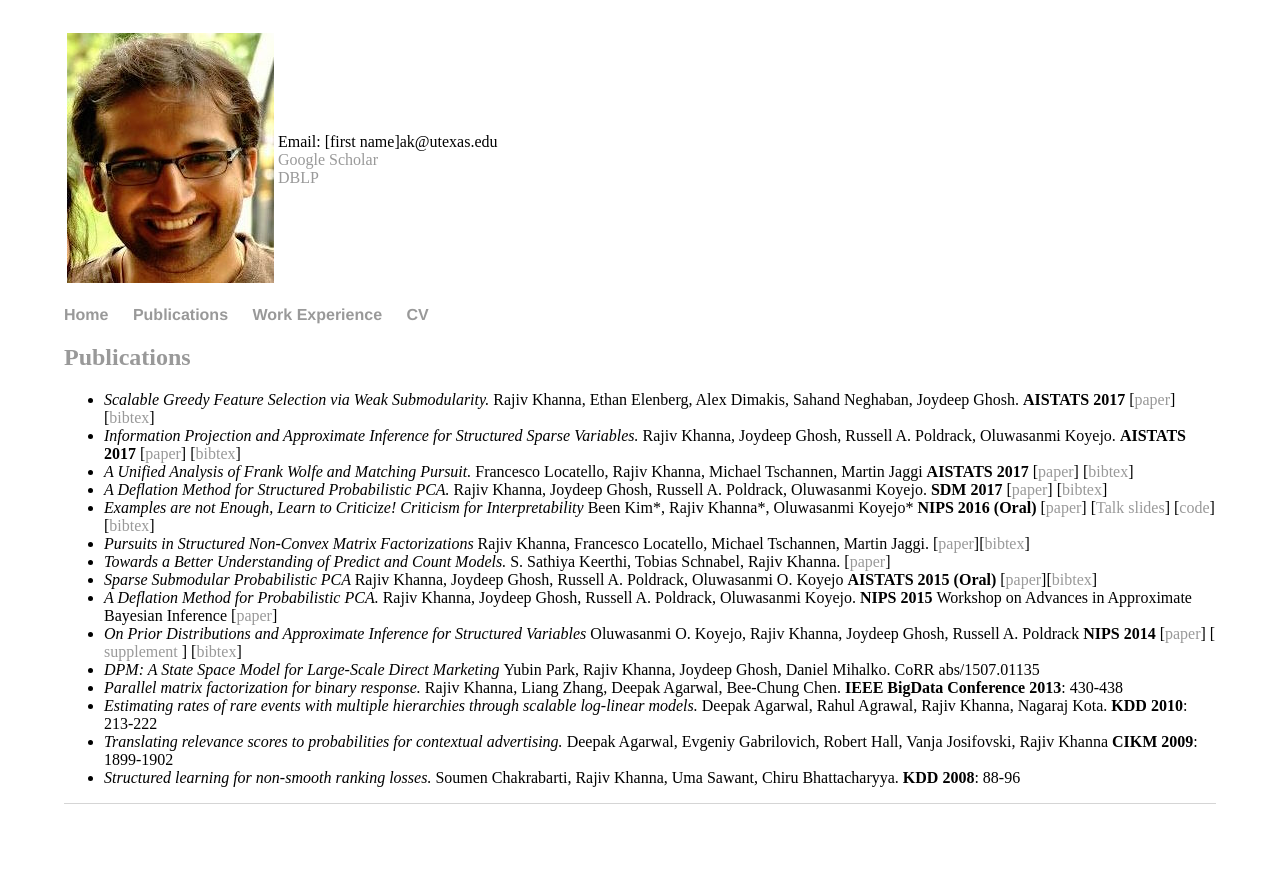
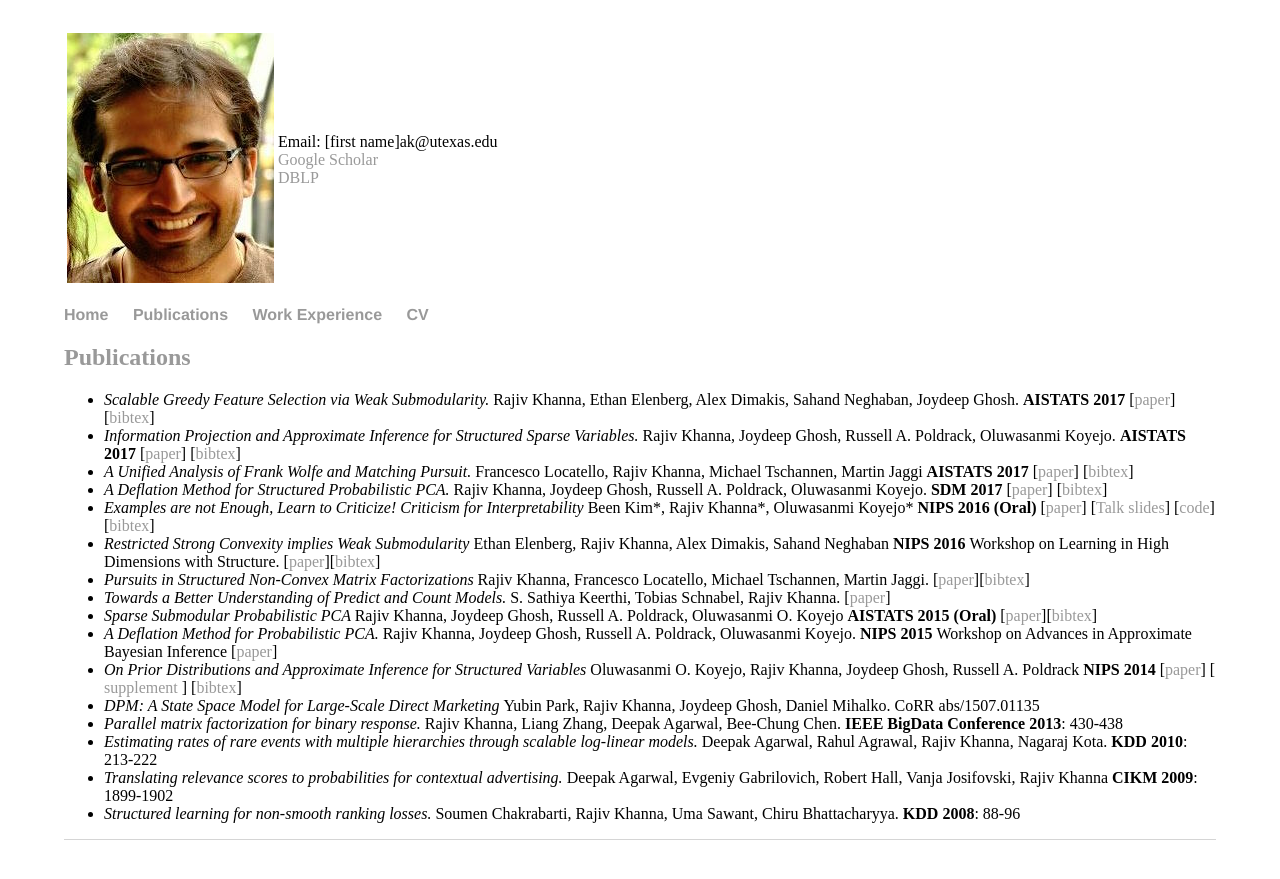
Before and after one commit to rjvak7/rjvak7.github.io, a Jekyll site: the page built from pubs.html, in a window 1280 px wide. Shown: the top 879 px of the page. Built offline with Jekyll 4.4.1, drawn with Linux system fonts in a browser that asks for light colours.

Commit message:
update pubs

```diff
--- a/pubs.html
+++ b/pubs.html
@@ -43,6 +43,14 @@ year = 2017 <br>
   booktitle={Advances in Neural Information Processing Systems},<br>
   year={2016} <br>
 }</div>  </li>
+<li> <i> Restricted Strong Convexity implies Weak Submodularity </i> Ethan Elenberg, Rajiv Khanna, Alex Dimakis, Sahand Neghaban <b> NIPS 2016 </b> Workshop on Learning in High Dimensions with Structure. [<a href="https://arxiv.org/abs/1612.00804">paper</a>][<a href = javascript:showhide('rscbib')>bibtex</a>]  <div id ="rscbib" style="display:none">
+@ARTICLE{Elenberg:2016rsc, <br>
+   author = { {Elenberg}, Ethan and {Khanna}, Rajiv and {Dimakis}, Alexandros and {Negahban}, Sahand}, <br>
+    title = {Restricted Strong Convexity Implies Weak Submodularity}, <br>
+  journal = {Proc. NIPS Workshop on Learning in High Dimensions with Structure}, <br>
+     year = 2016, <br>
+    month = dec, <br>
+} </div> </li>
 <li> <i> Pursuits in Structured Non-Convex Matrix Factorizations </i> Rajiv Khanna, Francesco Locatello, Michael Tschannen, Martin Jaggi. [<a href="https://arxiv.org/abs/1602.04208">paper</a>][<a href = javascript:showhide('pursuitsbib')>bibtex</a>]  <div id ="pursuitsbib" style="display:none">
 @article{khanna:2016pursuits,<br>
   author       = {Rajiv Khanna AND Francesco Locatello AND Michael Tschannen AND Martin Jaggi}, <br>
```
Also changed, not shown: 1 other file.
